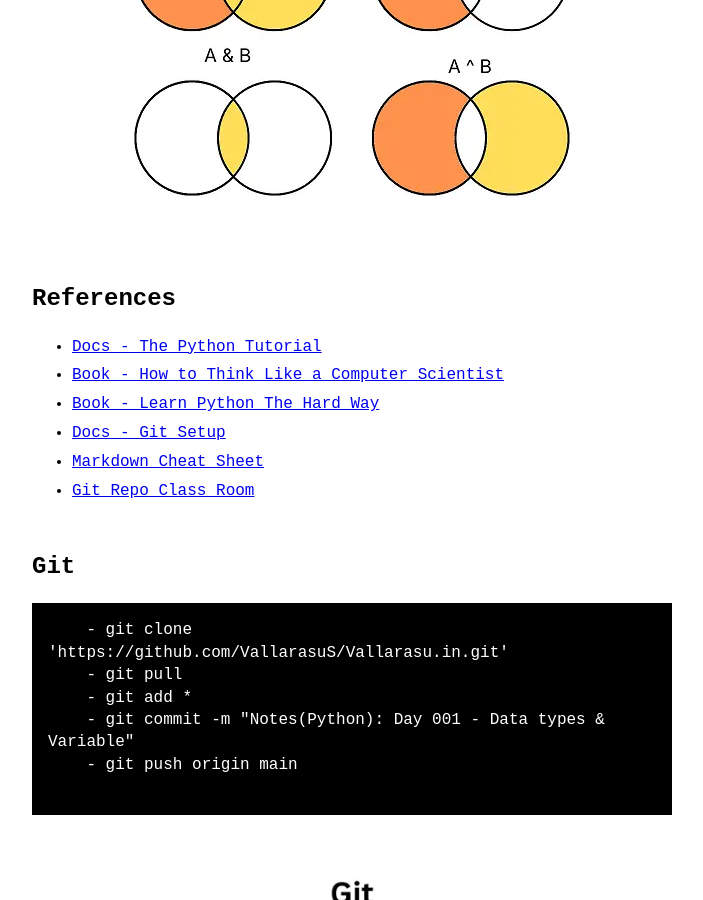
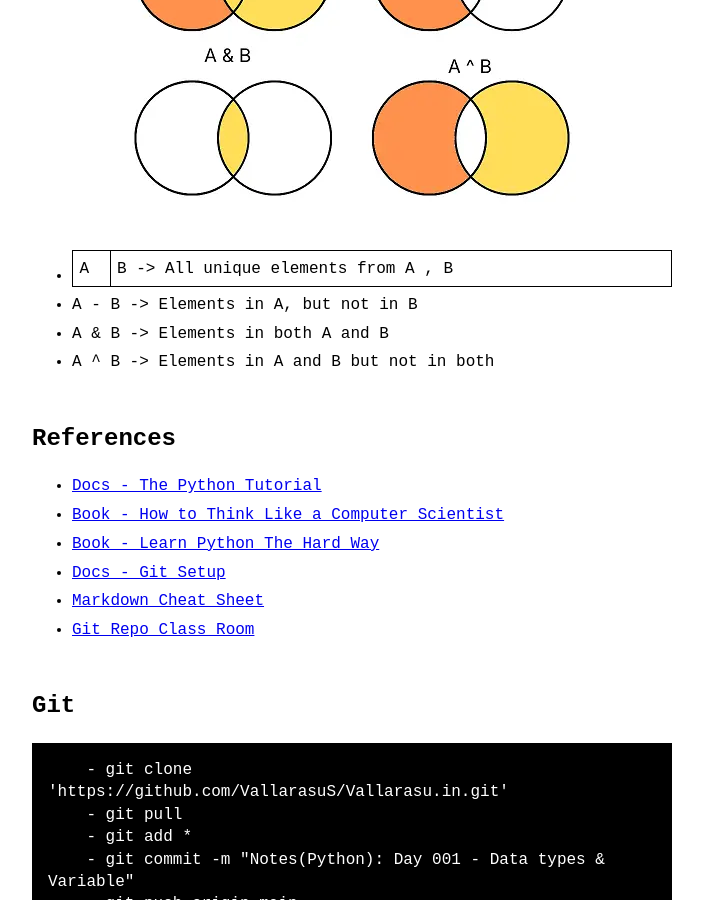
Before and after one commit to VallarasuS/Vallarasu.in, a Jekyll site: the page built from docs/_posts/2025-11-18-python-notes.md, in a window 1280 px wide and 900 px high, scrolled down 5071 px. Shown: the whole window, without its empty margins (288-991 px from the left). Built offline with Jekyll 4.4.1, drawn with Linux system fonts in a browser that asks for light colours.

Commit message:
Update 2025-11-18-python-notes.md

```diff
--- a/docs/_posts/2025-11-18-python-notes.md
+++ b/docs/_posts/2025-11-18-python-notes.md
@@ -143,6 +143,11 @@ keyword.kwlist
 
 ![Python Set Venn Diagram](https://raw.githubusercontent.com/VallarasuS/Vallarasu.in/master/docs/_screenshots/sets.webp)
 
+- A | B -> All unique elements from A , B
+- A - B -> Elements in A, but not in B
+- A & B -> Elements in both A and B
+- A ^ B -> Elements in A and B but not in both
+
 ## References
 
 - [Docs - The Python Tutorial](https://docs.python.org/3/tutorial/index.html)
```
